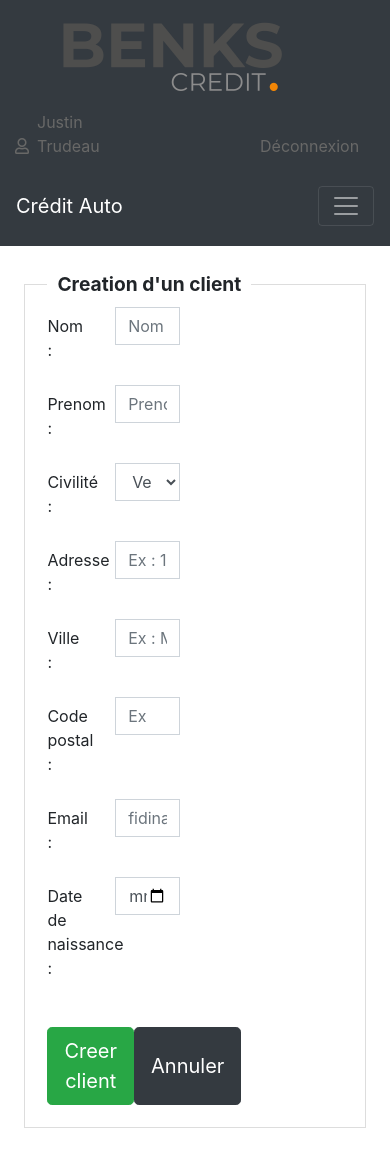
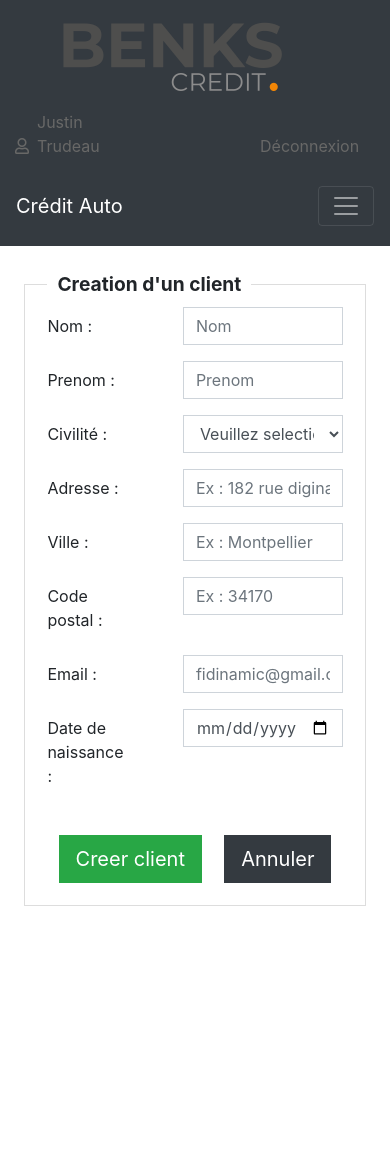
Before and after one commit to borisBelloc/CreditAuto, an Angular app in the folder front/: page /createClient in a window 390 px wide. After the commit the page ends 930 px from the top, so only its background shows below. Built offline with nearby package versions, Linux system fonts and the light colour scheme.

Commit message:
added btn type reset and sharp btn

```diff
--- a/front/src/app/forms/create-client/create-client.component.html
+++ b/front/src/app/forms/create-client/create-client.component.html
@@ -4,7 +4,7 @@
   <!-- TODO: tous les champs de formulaire 'number only' -->
 
   <div class="row">
-    <div class="col-6">
+    <div class="col-12 col-md-6">
       <form
         [formGroup]="createClientForm"
         (ngSubmit)="onSubmit(createClientForm.value)"
@@ -164,11 +164,11 @@
         </div>
 
         <div class="d-flex justify-content-around">
-          <button class="btn btn-success btn-lg mt-4" type="submit">
+          <button class="btn btn-success btn-lg mt-4 sharp" type="submit">
             Creer client
           </button>
 
-          <button routerLink="/" class="btn btn-dark btn-lg mt-4">
+          <button class="btn btn-dark btn-lg mt-4 sharp" type="reset">
             Annuler
           </button>
         </div>
--- a/front/src/app/forms/loansimulate/loansimulate.component.html
+++ b/front/src/app/forms/loansimulate/loansimulate.component.html
@@ -113,8 +113,9 @@
               disabled
               name="loanCost"
               class="form-control sharp"
-              value="{{ response }}"
-            />
+              />
+              <!-- value="{{ response }}" -->
+            {{ response }}
           </div>
         </div>
 
```
